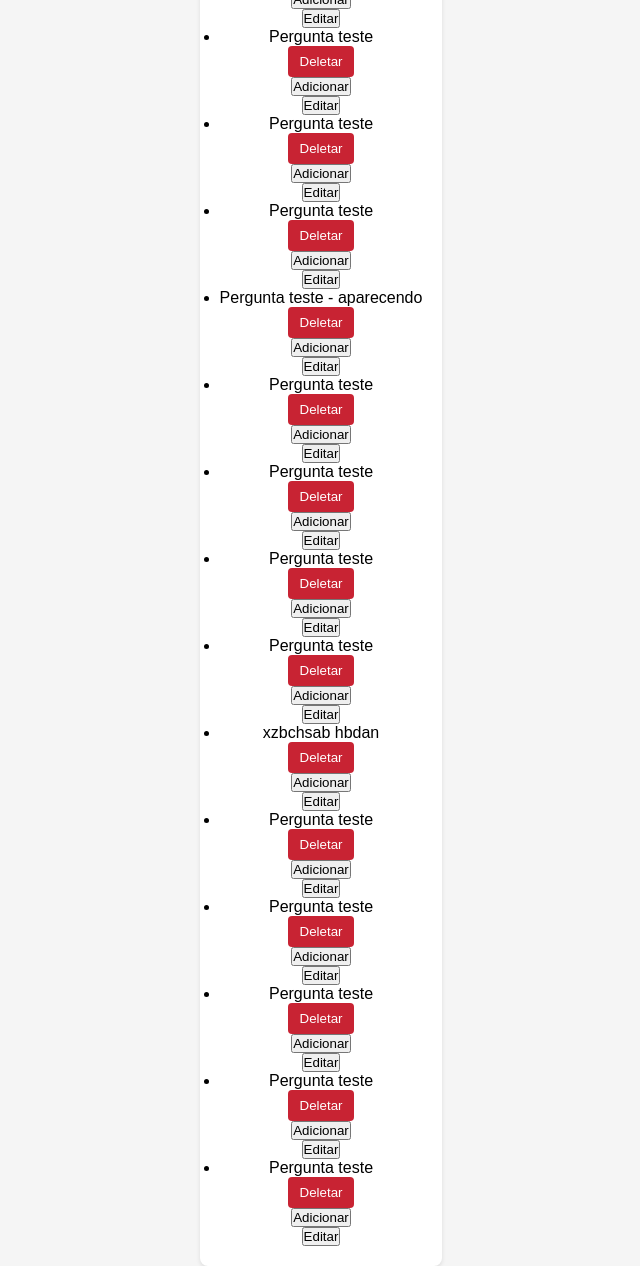
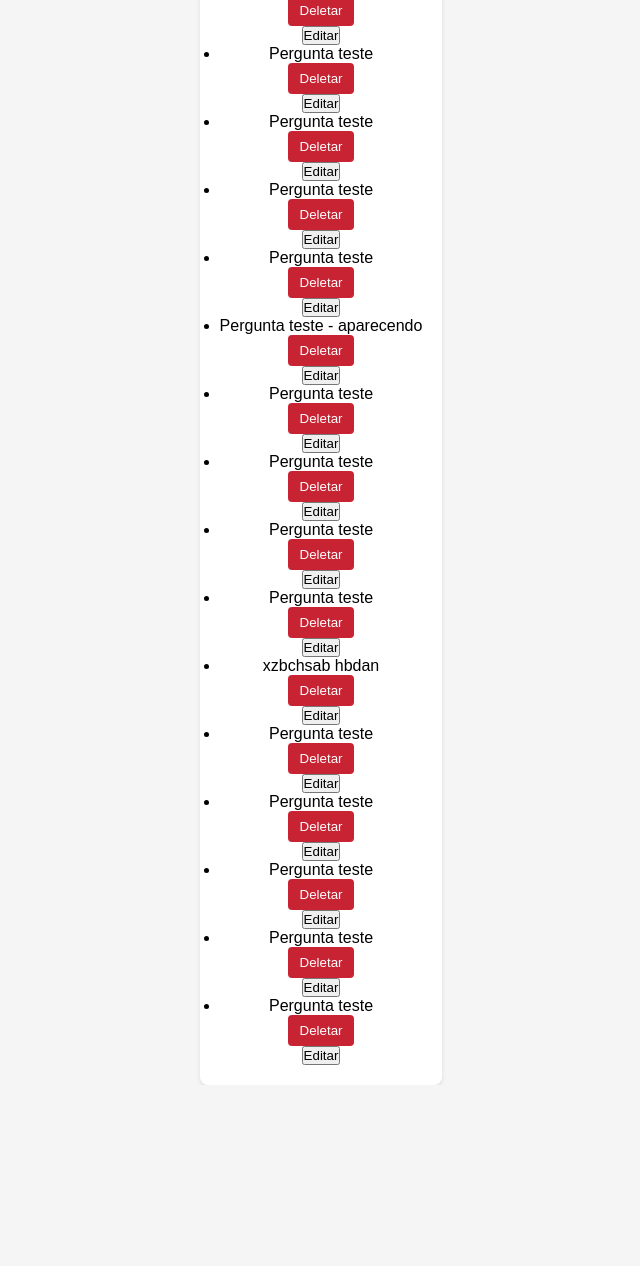
Before and after one commit to Mateus1711-ctrl/Sprint, a Django app: page /listagem-perguntas/ in a window 1280 px wide. Shown: the whole page, without its empty margins (319-959 px from the left). After the commit the page ends 1085 px from the top, so only its background shows below. Run offline with Django 4.2, Linux system fonts and the light colour scheme; data comes from the database, SQL or seed files in the repository.

Commit message:
Adicionar pergunta somente no gerenciar perguntas dentro do editar de cada formulario

```diff
--- a/formulario/templates/perguntas/listar_perguntas.html
+++ b/formulario/templates/perguntas/listar_perguntas.html
@@ -13,10 +13,10 @@
             <button type="submit" class="deletar-formulario">Deletar</button>
         </form>
 
-        <form action="/adicionar-pergunta/{{pergunta.id}}", method="POST">
+        <!-- <form action="/adicionar-pergunta/{{pergunta.id}}", method="POST">
             {% csrf_token %}
             <button type="submit" class="adicionar-pergunta">Adicionar</button>
-        </form>
+        </form> -->
         <form action="/editar-pergunta/{{ pergunta.id }}" method="GET">
             {% csrf_token %}
             <button type="submit" class="editar-pergunta">Editar</button>
```
